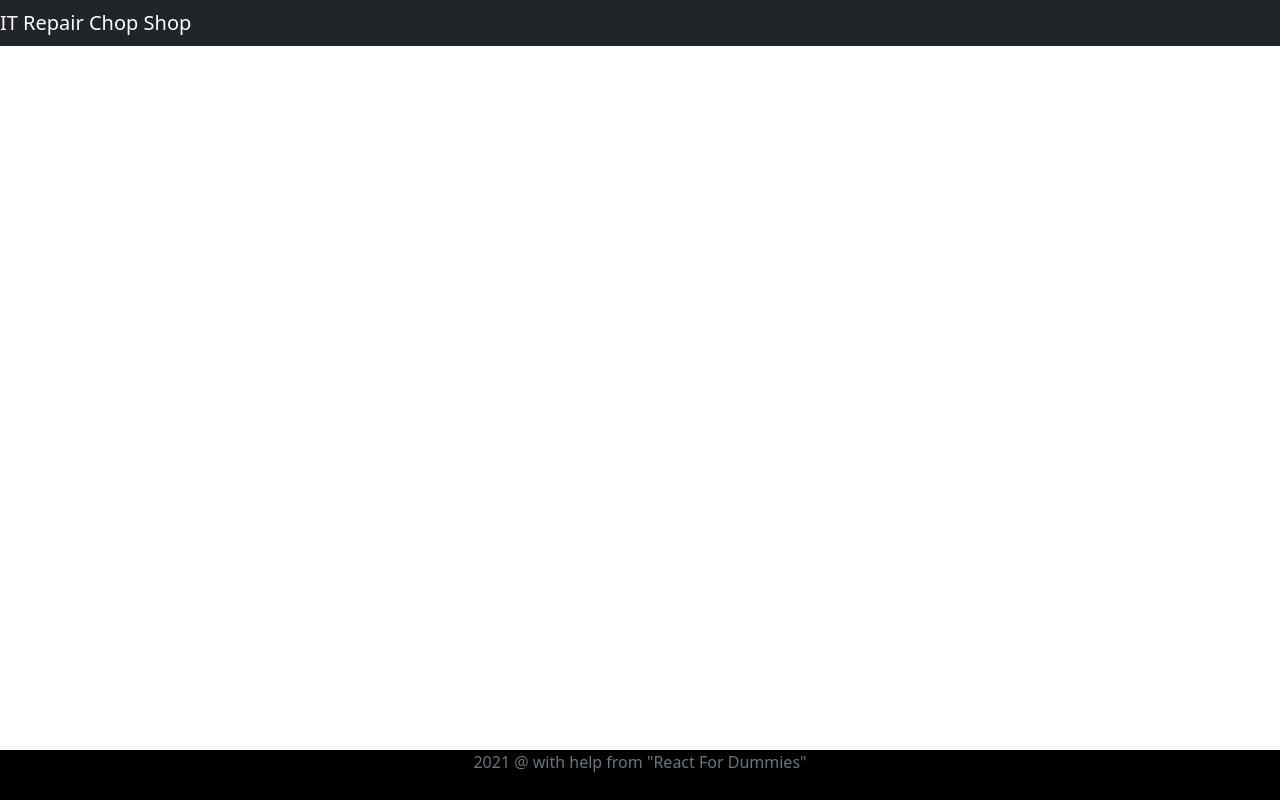
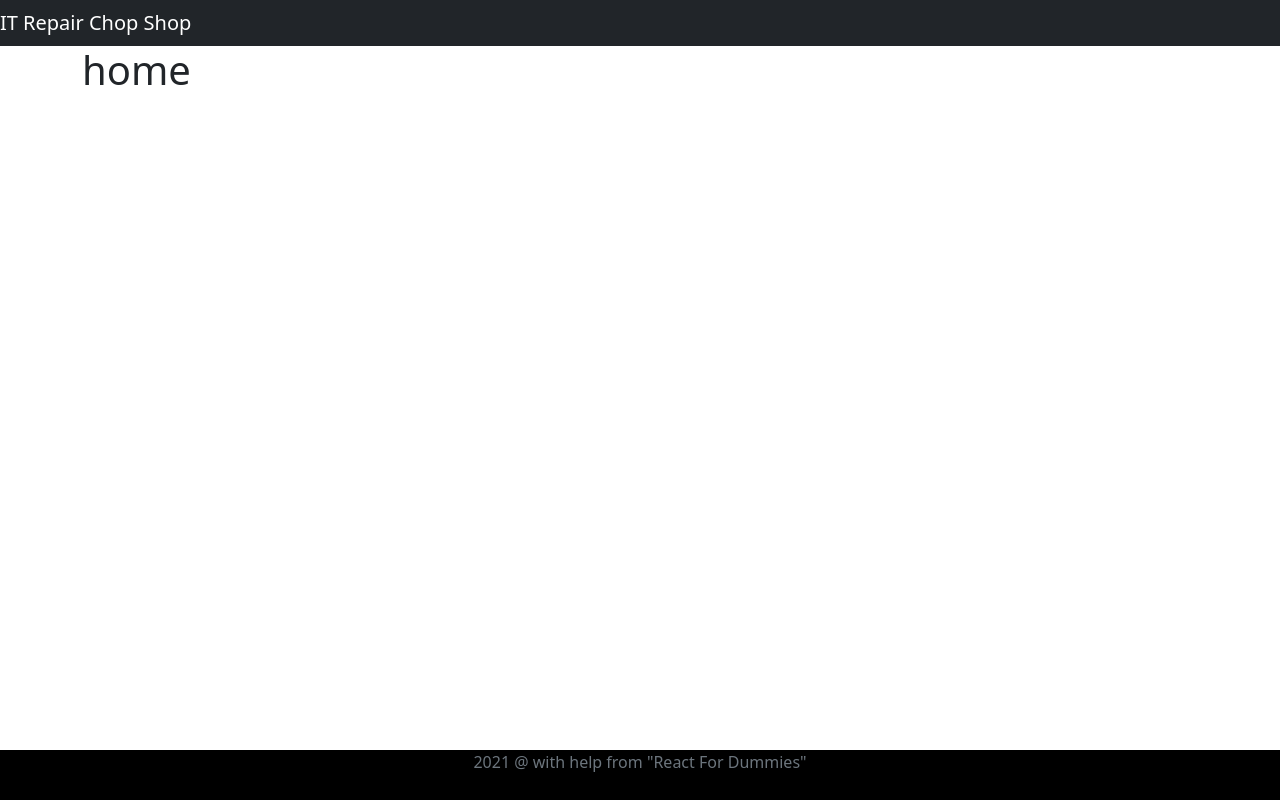
Before and after one commit to AudriusLunys/repair-registration-ui, a React (Create React App) app in the folder registration-ui/: page / in a window 1280 px wide. Built offline with nearby package versions, Linux system fonts and the light colour scheme.

Commit message:
home page component added

```diff
--- a/registration-ui/src/App.js
+++ b/registration-ui/src/App.js
@@ -3,6 +3,8 @@ import {BrowserRouter as Router, Route, Routes} from 'react-router-dom'
 import ListOrders from "./components/ListOrders";
 import Header from "./components/Header";
 import Footer from "./components/Footer";
+import CreateOrder from "./components/CreateOrder";
+import Home from "./components/Home";
 
 function App() {
     return (
@@ -11,7 +13,9 @@ function App() {
                 <Header/>
                 <div className="container">
                     <Routes>
-                        <Route path='/orders' element={<ListOrders/>}></Route>
+                        <Route path='/' exact={true} element={<Home/>}></Route>
+                        <Route path='/orders' exact={true} element={<ListOrders/>}></Route>
+                        <Route path='/register-device' exact={true} element={<CreateOrder/>}></Route>
                     </Routes>
                 </div>
                 <Footer/>
--- /dev/null
+++ b/registration-ui/src/components/CreateOrder.jsx
@@ -0,0 +1,21 @@
+import React, {Component} from 'react';
+
+class CreateOrder extends Component {
+    constructor(props) {
+        super(props);
+
+        this.state = {
+
+        }
+    }
+
+    render() {
+        return (
+            <div>
+                <h1>ddd</h1>
+            </div>
+        );
+    }
+}
+
+export default CreateOrder;
--- /dev/null
+++ b/registration-ui/src/components/Home.jsx
@@ -0,0 +1,23 @@
+import React, {Component} from 'react';
+import { useNavigate } from 'react-router-dom';
+
+class Home extends Component {
+
+    constructor(props) {
+        super(props);
+
+        this.state = {
+
+        }
+    }
+
+    render() {
+        return (
+            <div>
+              <h1> home </h1>
+            </div>
+        );
+    }
+}
+
+export default Home;
```
